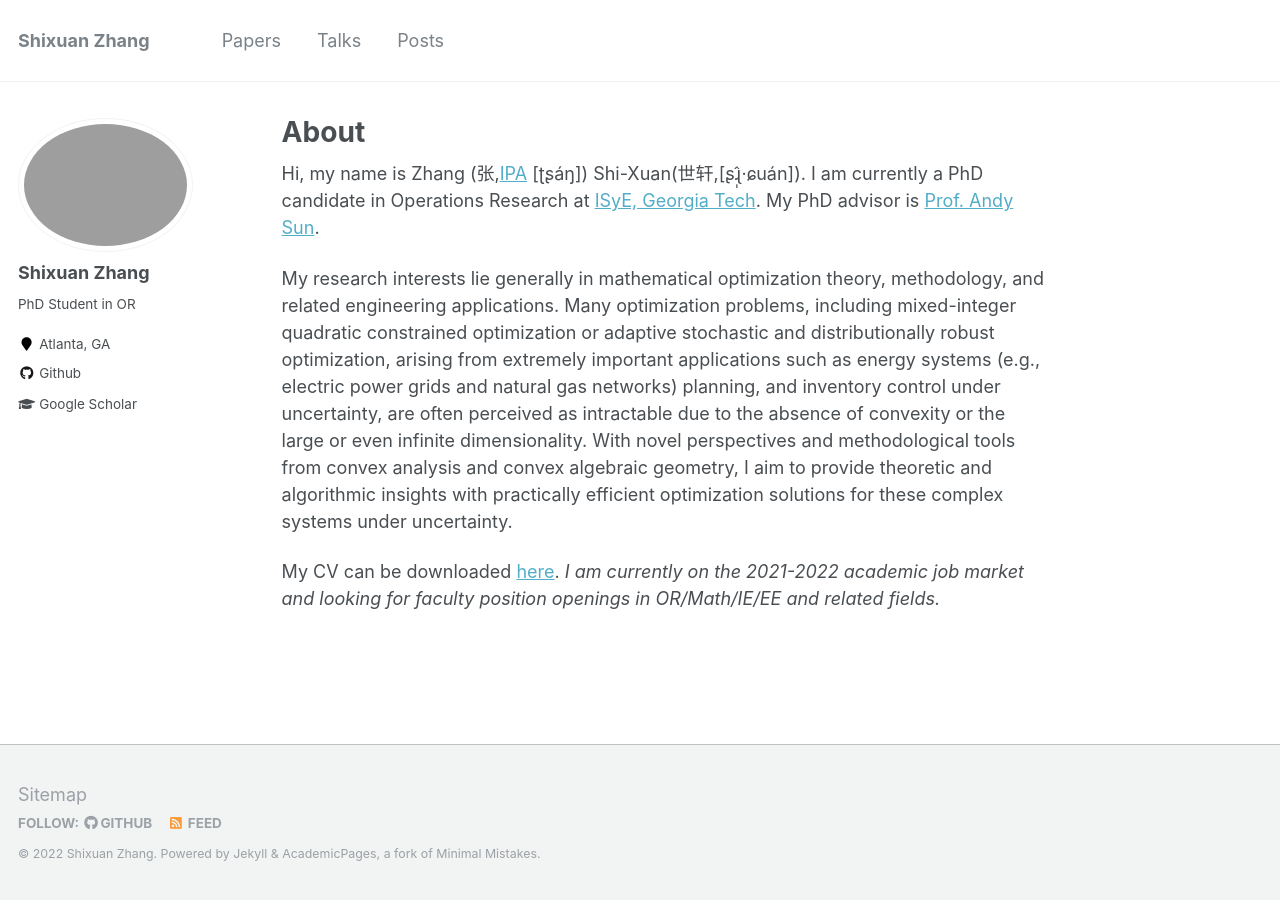
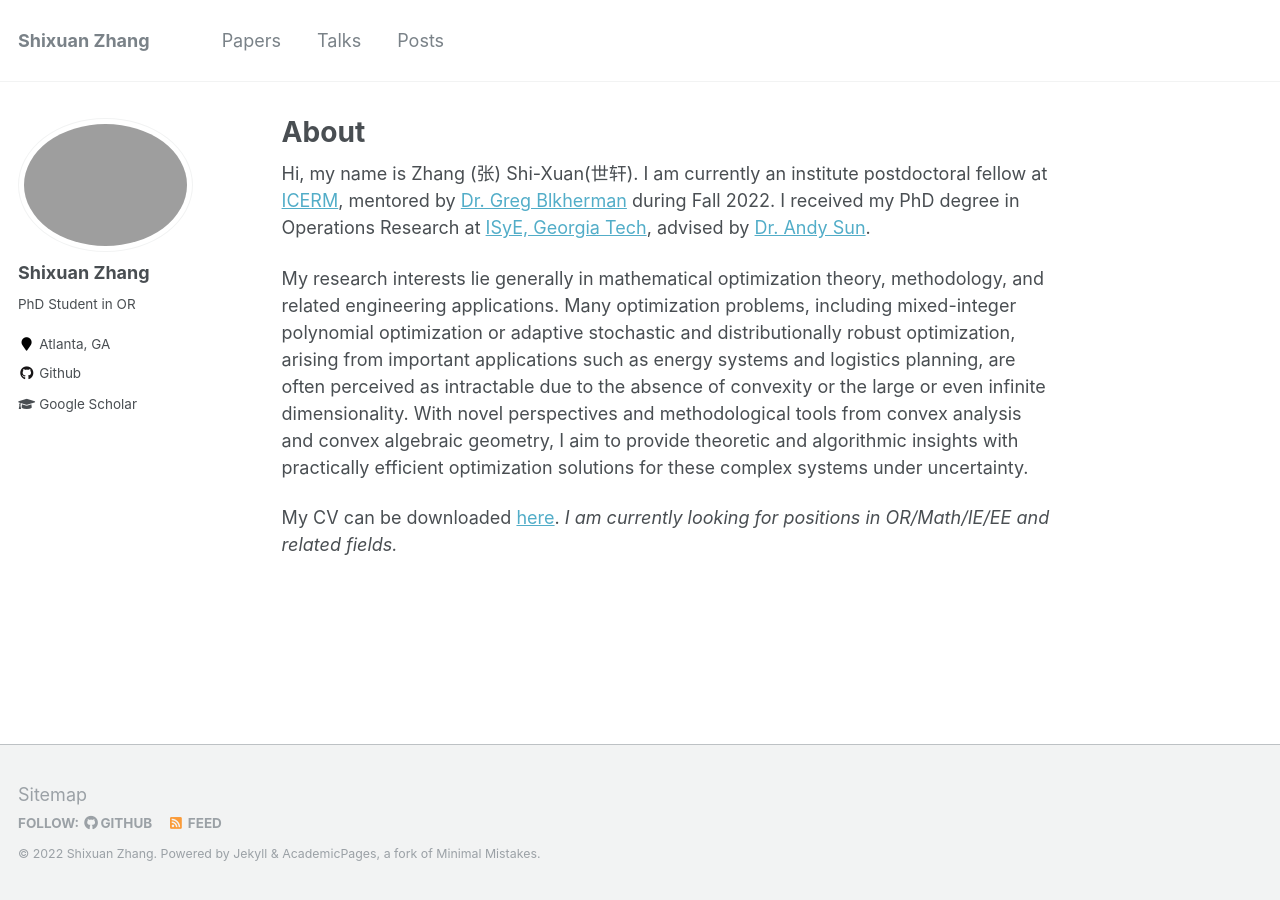
Before and after one commit to shixuan-zhang/shixuan-zhang.github.io, a Jekyll site: the page built from _pages/about.md, in a window 1280 px wide. Built offline with Jekyll 4.4.1, drawn with Linux system fonts in a browser that asks for light colours.

Commit message:
Update the about-me page

```diff
--- a/_pages/about.md
+++ b/_pages/about.md
@@ -8,15 +8,15 @@ redirect_from:
   - /about.html
 ---
 
-Hi, my name is Zhang (张,[IPA](https://en.wikipedia.org/wiki/Help:IPA/Mandarin) [ʈʂáŋ]) Shi-Xuan(世轩,[ʂɻ̩̂·ɕuán]).
-I am currently a PhD candidate in Operations Research at [ISyE, Georgia Tech](https://www.isye.gatech.edu).
-My PhD advisor is [Prof. Andy Sun](https://sites.google.com/view/asunlab/).
+Hi, my name is Zhang (张) Shi-Xuan(世轩).
+I am currently an institute postdoctoral fellow at [ICERM](https://icerm.brown.edu), mentored by [Dr. Greg Blkherman](https://sites.google.com/site/grrigg/) during Fall 2022.
+I received my PhD degree in Operations Research at [ISyE, Georgia Tech](https://www.isye.gatech.edu), advised by [Dr. Andy Sun](https://mitmgmtfaculty.mit.edu/sunx/).
 
 
 My research interests lie generally in mathematical optimization theory, methodology, and related engineering applications.
-Many optimization problems, including mixed-integer quadratic constrained optimization or adaptive stochastic and distributionally robust optimization, arising from extremely important applications such as energy systems (e.g., electric power grids and natural gas networks) planning, and inventory control under uncertainty, are often perceived as intractable due to the absence of convexity or the large or even infinite dimensionality.
+Many optimization problems, including mixed-integer polynomial optimization or adaptive stochastic and distributionally robust optimization, arising from important applications such as energy systems and logistics planning, are often perceived as intractable due to the absence of convexity or the large or even infinite dimensionality.
 With novel perspectives and methodological tools from convex analysis and convex algebraic geometry, I aim to provide theoretic and algorithmic insights with practically efficient optimization solutions for these complex systems under uncertainty.
 
 
 My CV can be downloaded [here](files/shixuan_CV.pdf).
-*I am currently on the 2021-2022 academic job market and looking for faculty position openings in OR/Math/IE/EE and related fields.*
+*I am currently looking for positions in OR/Math/IE/EE and related fields.*
```
